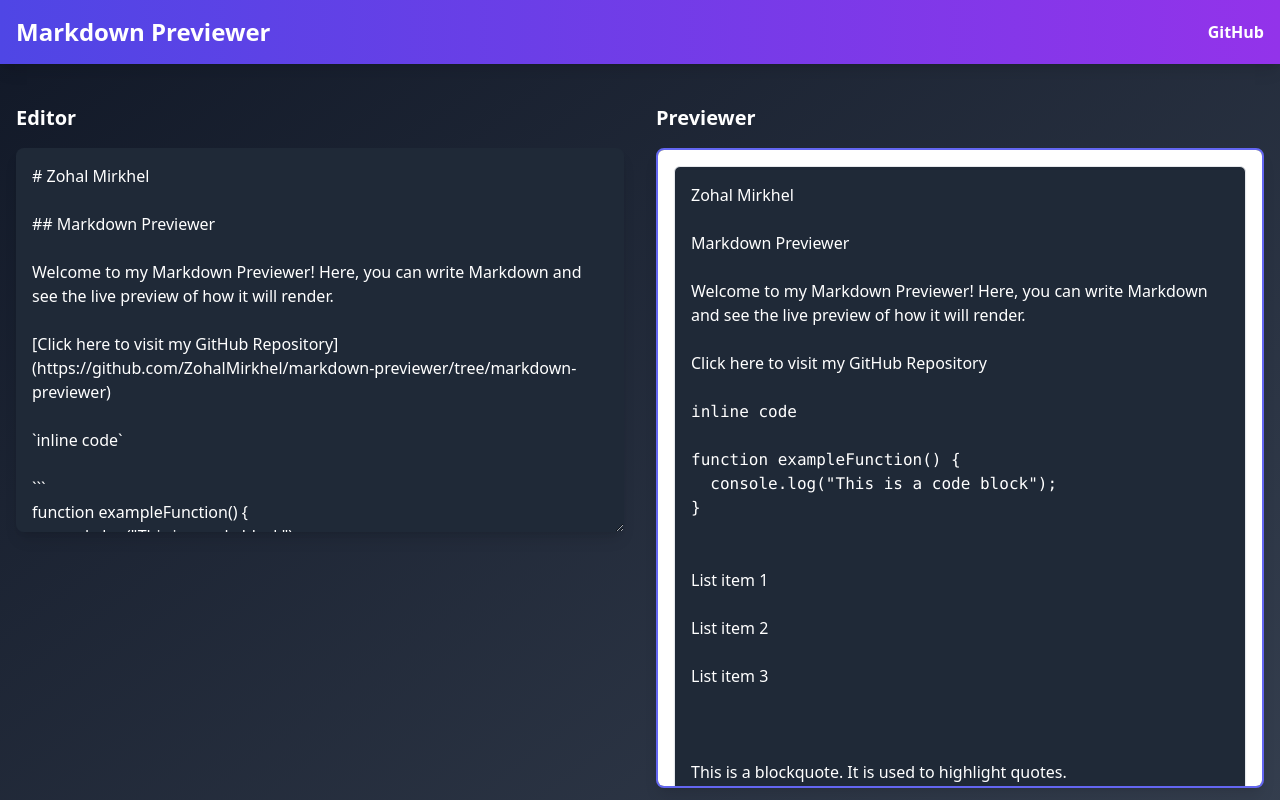
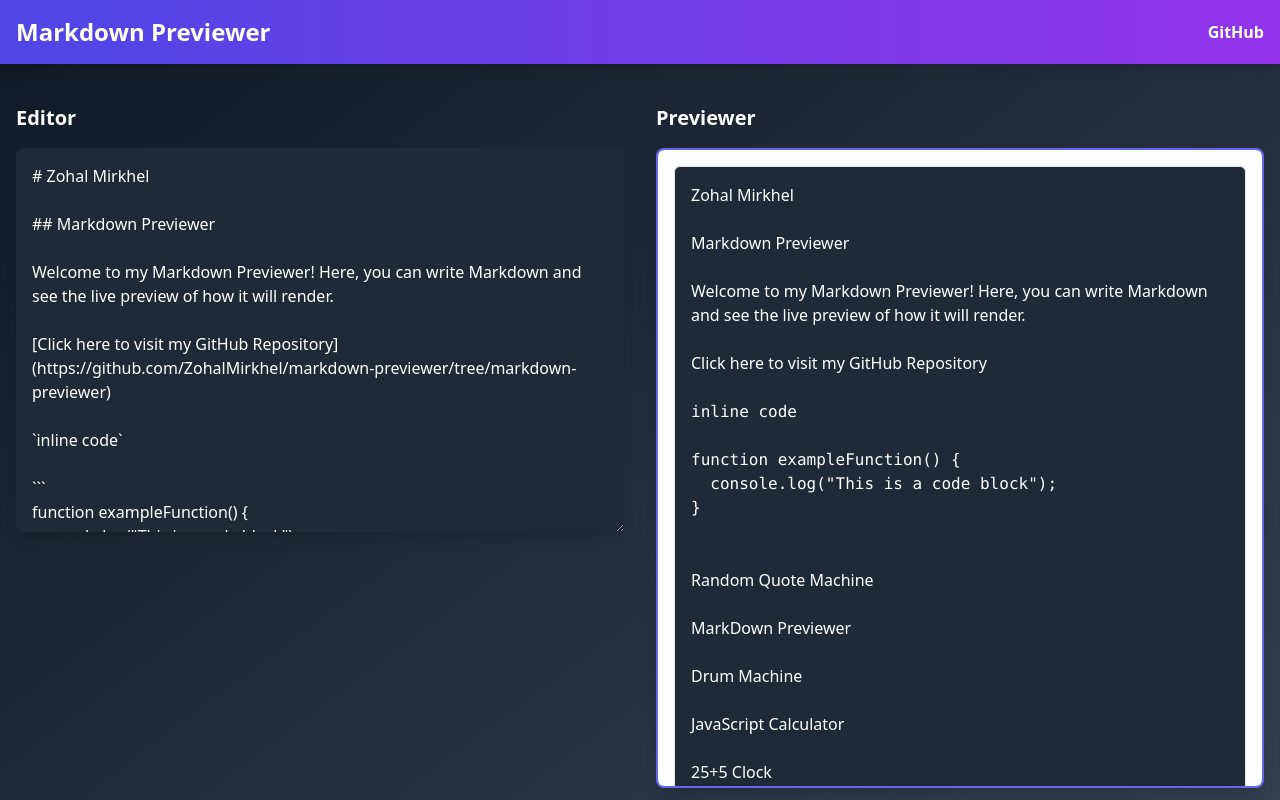
Before and after one commit to ZohalMirkhel/Markdown-Previewer, a React (Create React App) app: page / in a window 1280 px wide. Shown: the top 800 px of the page. Built offline with nearby package versions, Linux system fonts and the light colour scheme.

Commit message:
Edited the MarkDown Text.

```diff
--- a/src/App.jsx
+++ b/src/App.jsx
@@ -20,15 +20,17 @@ function exampleFunction() {
 }
 \`\`\`
 
-- List item 1
-- List item 2
-- List item 3
+- Random Quote Machine
+- MarkDown Previewer
+- Drum Machine
+- JavaScript Calculator
+- 25+5 Clock
 
 > This is a blockquote. It is used to highlight quotes.
 
 ![Coding Image](https://markdownlivepreview.com/image/sample.webp)
 
-**This text is bold.**
+**Happy Marking.**
 
 `;
 
```
